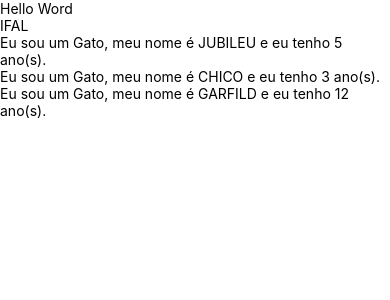
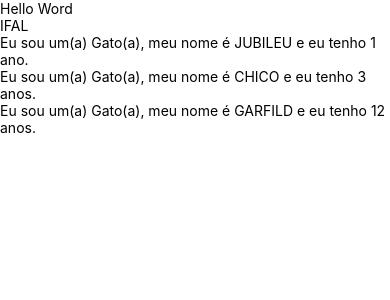
Before and after one commit to KlinsAluno/project-klinsmann-reactnav, a React Native app: screen / in a window 390 px wide. Shown: the top 300 px of the page. Built offline with nearby package versions, Linux system fonts and the light colour scheme.

Commit message:
Adicionamos singulado e plural de anos.

```diff
--- a/App.js
+++ b/App.js
@@ -5,7 +5,7 @@ const MyApp = () => {
     <>
       <Text>Hello Word</Text>
       <Text>IFAL</Text>
-      <Gato nome="Jubileu" idade={5} />
+      <Gato nome="Jubileu" idade={1} />
       <Gato nome="Chico" idade={3} />
       <Gato nome="Garfild" idade={12} />
     </>
@@ -13,9 +13,15 @@ const MyApp = () => {
 };
 
 const Gato = ({ nome, idade }) => {
+  let texto = "anos";
+  if (idade === 1) {
+    texto = "ano";
+  }
+
   return (
     <Text>
-      Eu sou um Gato, meu nome é {nome.toUpperCase()} e eu tenho {idade} ano(s).
+      Eu sou um(a) Gato(a), meu nome é {nome.toUpperCase()} e eu tenho {idade}{" "}
+      {texto}.
     </Text>
   );
 };
```
